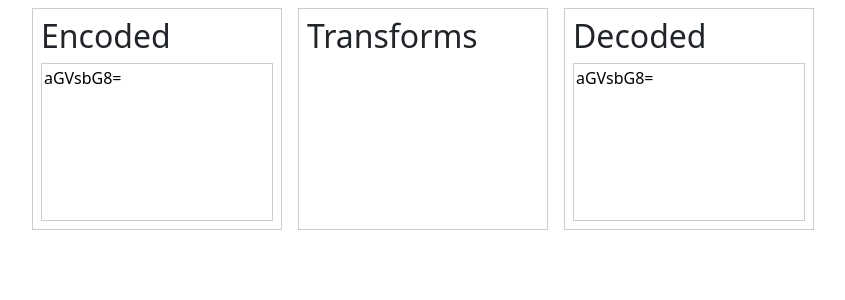
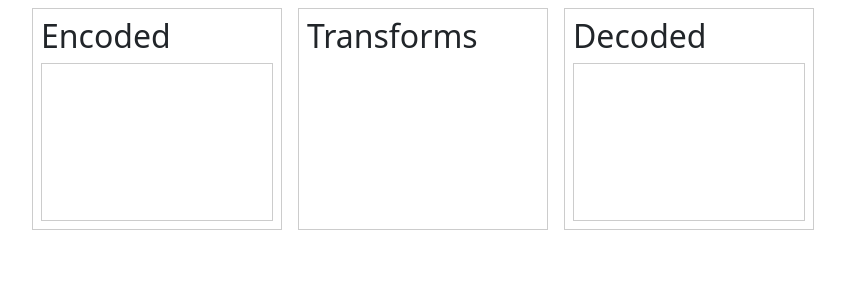
Before and after one commit to bysse/mr-data, a Vue app: page / in a window 1280 px wide. Shown: the top 300 px of the page, without its empty margins (58-903 px from the left). Built offline with nearby package versions, Linux system fonts and the light colour scheme; the HTML template or start-up script is replaced by a standard one.

Commit message:
More errors fixed despite everything was compiling

```diff
--- a/src/App.vue
+++ b/src/App.vue
@@ -46,7 +46,7 @@ function applyTransformChain() {
 }
 
 function updateQueryString() {
-  if (transformChain.transforms.length === 0) {
+  if (transformChain.isEmpty()) {
     queryString.remove('chain')
   } else {
     queryString.set(
--- a/src/components/TextEdit.vue
+++ b/src/components/TextEdit.vue
@@ -10,7 +10,13 @@ function autoResize(event: any) {
 
 <template>
   <div class="text-edit-container">
-    <textarea class="text-edit" rows="1" @input="autoResize" @change="autoResize" v-model="model" />
+    <textarea
+      class="text-edit"
+      rows="1"
+      @input="autoResize"
+      @change="autoResize"
+      :v-model="model"
+    />
   </div>
 </template>
 
--- a/src/transform/transform_chain.ts
+++ b/src/transform/transform_chain.ts
@@ -37,6 +37,10 @@ export class TransformChain {
 
   constructor() {
     this.transforms = []
+  }
+
+  isEmpty(): boolean {
+    return this.transforms.length === 0
   }
 
   all(): Transform[] {
```
